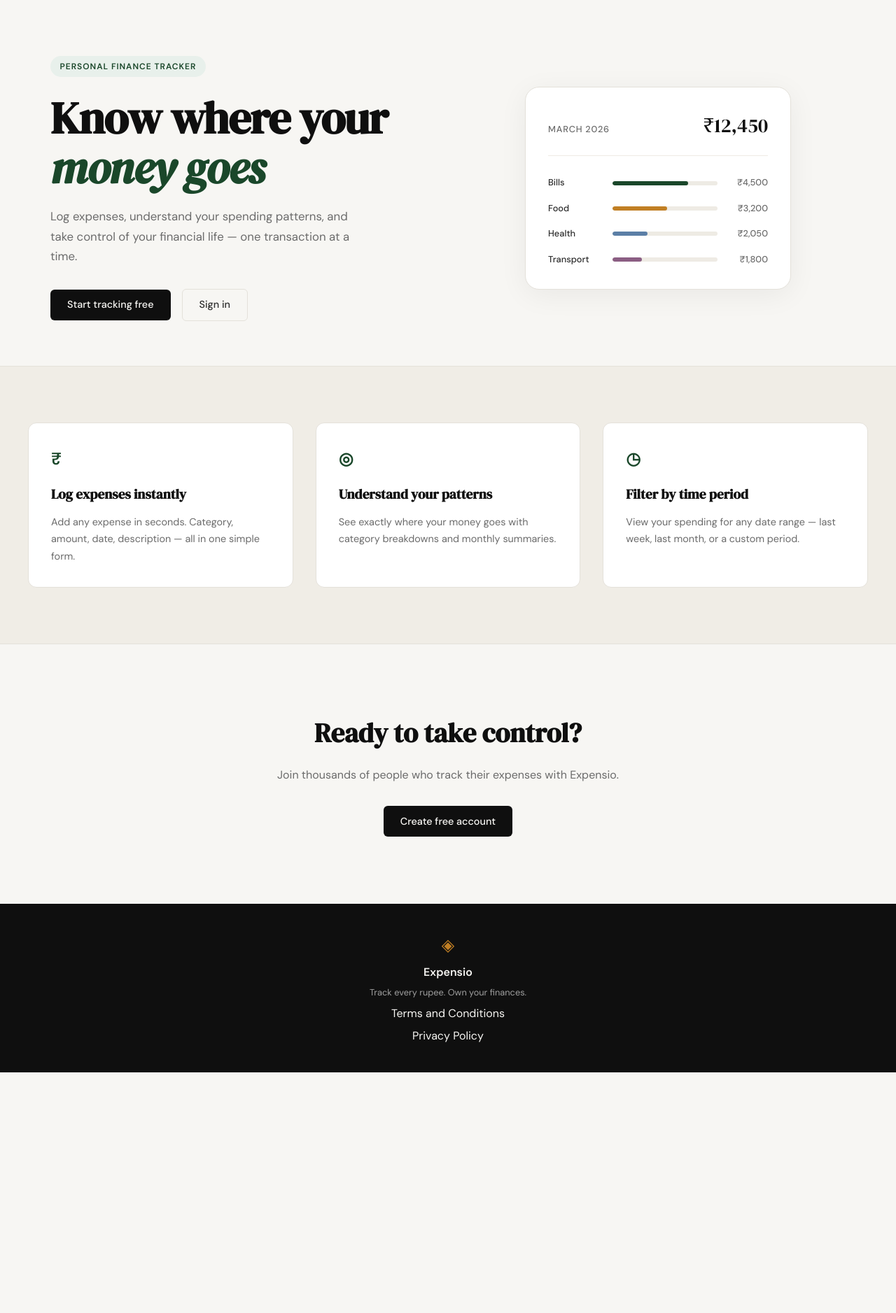
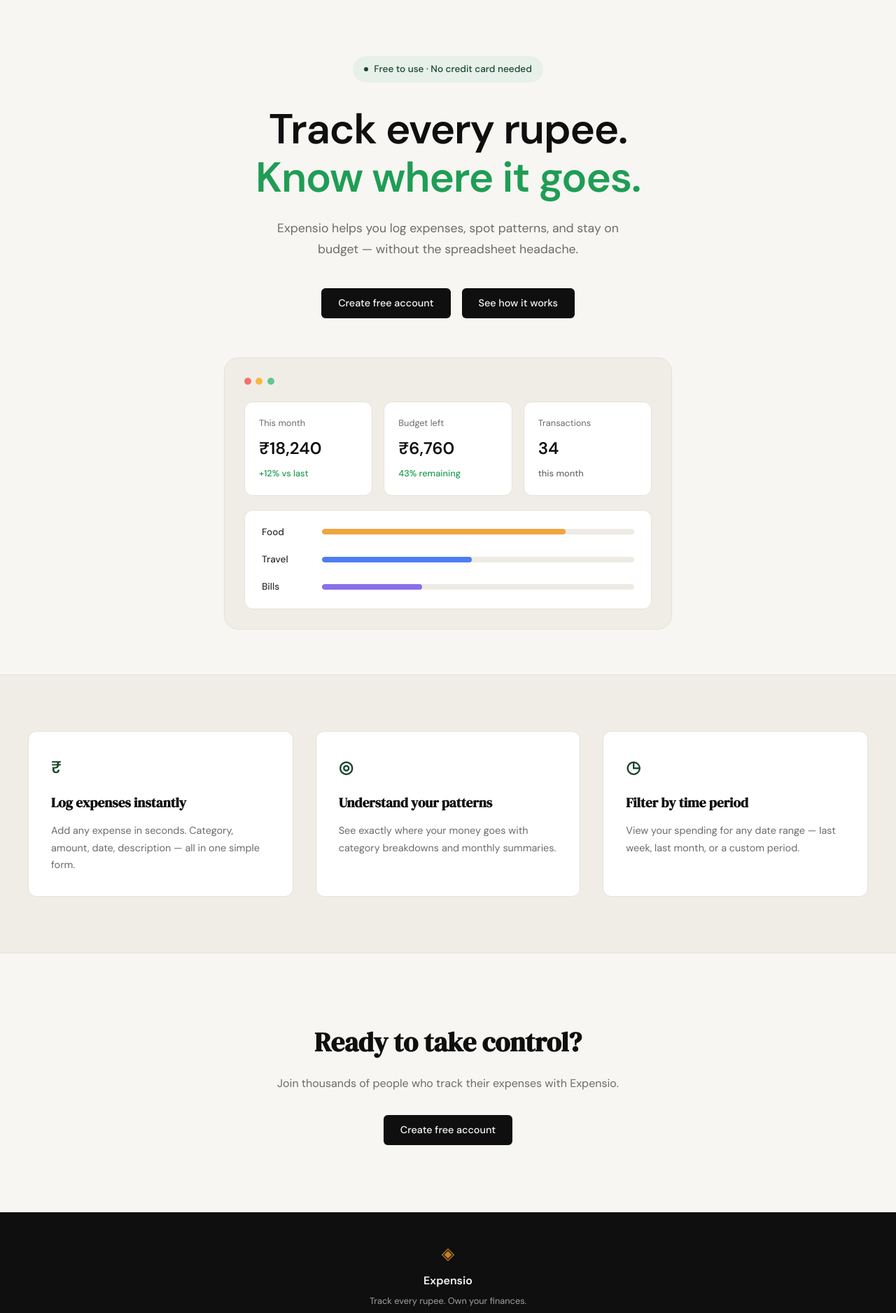
Before and after one commit to sankalp10525/Expensio, a Flask app: page / in a window 1280 px wide. Shown: the part 61-1938 px from the top of the page at 70% size. Before the commit the page ends 1594 px from the top, so only its background shows below. Run offline with Flask 3, Linux system fonts and the light colour scheme.

Commit message:
[Expensio][landing page changed the desgin]

```diff
--- a/static/css/style.css
+++ b/static/css/style.css
@@ -125,53 +125,60 @@ a { color: inherit; text-decoration: none; }
 
 .hero {
     padding: 5rem 2rem 4rem;
-    display: grid;
-    grid-template-columns: 1fr 1fr;
-    gap: 4rem;
-    align-items: center;
-    max-width: var(--max-width);
+    max-width: 780px;
     margin: 0 auto;
+    text-align: center;
 }
 
 .hero-badge {
-    display: inline-block;
+    display: inline-flex;
+    align-items: center;
+    gap: 0.5rem;
     background: var(--accent-light);
     color: var(--accent);
-    font-size: 0.75rem;
-    font-weight: 600;
-    letter-spacing: 0.08em;
-    text-transform: uppercase;
-    padding: 0.35rem 0.85rem;
+    font-size: 0.85rem;
+    font-weight: 500;
+    padding: 0.5rem 1rem;
     border-radius: 999px;
+    margin-bottom: 2rem;
+}
+
+.hero-badge-dot {
+    width: 6px;
+    height: 6px;
+    border-radius: 50%;
+    background: var(--accent);
+    display: inline-block;
+}
+
+.hero-title {
+    font-family: var(--font-body);
+    font-weight: 700;
+    font-size: clamp(2.5rem, 6vw, 3.75rem);
+    line-height: 1.15;
+    letter-spacing: -0.02em;
+    color: var(--ink);
     margin-bottom: 1.5rem;
 }
 
-.hero-title {
-    font-family: var(--font-display);
-    font-size: clamp(2.5rem, 5vw, 4rem);
-    line-height: 1.1;
-    letter-spacing: -0.02em;
-    color: var(--ink);
-    margin-bottom: 1.25rem;
-}
-
-.hero-title em {
-    font-style: italic;
-    color: var(--accent);
+.hero-title-accent {
+    color: #1f9d55;
 }
 
 .hero-subtitle {
-    font-size: 1.05rem;
+    font-size: 1.1rem;
     color: var(--ink-muted);
     line-height: 1.7;
-    max-width: 460px;
-    margin-bottom: 2rem;
+    max-width: 520px;
+    margin: 0 auto 2.5rem;
 }
 
 .hero-actions {
     display: flex;
     gap: 1rem;
     align-items: center;
+    justify-content: center;
+    margin-bottom: 3.5rem;
 }
 
 /* ------------------------------------------------------------------ */
@@ -184,55 +191,93 @@ a { color: inherit; text-decoration: none; }
 }
 
 .mock-card {
+    background: var(--paper-warm);
+    border: 1px solid var(--border);
+    border-radius: var(--radius-lg);
+    padding: 1.75rem;
+    width: 100%;
+    max-width: 640px;
+    text-align: left;
+}
+
+.mock-dots {
+    display: flex;
+    gap: 0.4rem;
+    margin-bottom: 1.5rem;
+}
+
+.mock-dot {
+    width: 10px;
+    height: 10px;
+    border-radius: 50%;
+}
+
+.mock-dot-red { background: #f47069; }
+.mock-dot-yellow { background: #f5b942; }
+.mock-dot-green { background: #62c68f; }
+
+.mock-stats {
+    display: grid;
+    grid-template-columns: repeat(3, 1fr);
+    gap: 1rem;
+    margin-bottom: 1.25rem;
+}
+
+.mock-stat {
     background: var(--paper-card);
     border: 1px solid var(--border);
-    border-radius: var(--radius-lg);
-    padding: 2rem;
-    width: 100%;
-    max-width: 380px;
-    box-shadow: 0 8px 40px rgba(0,0,0,0.06);
+    border-radius: var(--radius-md);
+    padding: 1.25rem;
+    display: flex;
+    flex-direction: column;
+    gap: 0.4rem;
 }
 
-.mock-card-header {
-    display: flex;
-    justify-content: space-between;
-    align-items: baseline;
-    margin-bottom: 1.75rem;
-    padding-bottom: 1.25rem;
-    border-bottom: 1px solid var(--border-soft);
+.mock-stat-label {
+    font-size: 0.8rem;
+    color: var(--ink-muted);
 }
 
-.mock-label {
-    font-size: 0.8rem;
-    font-weight: 500;
-    color: var(--ink-muted);
-    text-transform: uppercase;
-    letter-spacing: 0.06em;
-}
-
-.mock-total {
-    font-family: var(--font-display);
-    font-size: 1.75rem;
+.mock-stat-value {
+    font-family: var(--font-body);
+    font-weight: 700;
+    font-size: 1.5rem;
     color: var(--ink);
 }
 
-.mock-bars { display: flex; flex-direction: column; gap: 1rem; }
+.mock-stat-delta {
+    font-size: 0.8rem;
+    font-weight: 500;
+}
+
+.mock-delta-positive { color: #1f9d55; }
+.mock-delta-muted { color: var(--ink-muted); }
+
+.mock-bars {
+    background: var(--paper-card);
+    border: 1px solid var(--border);
+    border-radius: var(--radius-md);
+    padding: 1.25rem 1.5rem;
+    display: flex;
+    flex-direction: column;
+    gap: 1.1rem;
+}
 
 .mock-bar-row {
     display: grid;
-    grid-template-columns: 80px 1fr 60px;
+    grid-template-columns: 70px 1fr;
     align-items: center;
-    gap: 0.75rem;
+    gap: 1rem;
 }
 
 .mock-cat {
-    font-size: 0.8rem;
+    font-size: 0.85rem;
     font-weight: 500;
     color: var(--ink-soft);
 }
 
 .mock-bar-track {
-    height: 6px;
+    height: 8px;
     background: var(--border-soft);
     border-radius: 999px;
     overflow: hidden;
@@ -240,21 +285,13 @@ a { color: inherit; text-decoration: none; }
 
 .mock-bar {
     height: 100%;
-    background: var(--accent);
     border-radius: 999px;
     transition: width 0.6s ease;
 }
 
-.mock-bar-2 { background: var(--accent-2); }
-.mock-bar-3 { background: #5b7fa6; }
-.mock-bar-4 { background: #8b5e83; }
-
-.mock-amt {
-    font-size: 0.8rem;
-    font-weight: 500;
-    color: var(--ink-muted);
-    text-align: right;
-}
+.mock-bar-food { background: #f0a63e; }
+.mock-bar-travel { background: #4f7df0; }
+.mock-bar-bills { background: #8b6fe8; }
 
 /* ------------------------------------------------------------------ */
 /* Buttons                                                             */
@@ -512,13 +549,7 @@ a { color: inherit; text-decoration: none; }
 /* ------------------------------------------------------------------ */
 
 @media (max-width: 900px) {
-    .hero {
-        grid-template-columns: 1fr;
-        text-align: center;
-    }
-
     .hero-subtitle { max-width: 100%; }
-    .hero-actions { justify-content: center; }
     .hero-visual { display: none; }
 
     .features-inner { grid-template-columns: 1fr; }
--- a/templates/landing.html
+++ b/templates/landing.html
@@ -5,56 +5,65 @@
 {% block content %}
 
 <section class="hero">
-    <div class="hero-inner">
-        <div class="hero-badge">Personal Finance Tracker</div>
-        <h1 class="hero-title">
-            Know where your<br>
-            <em>money goes</em>
-        </h1>
-        <p class="hero-subtitle">
-            Log expenses, understand your spending patterns,
-            and take control of your financial life —
-            one transaction at a time.
-        </p>
-        <div class="hero-actions">
-            <a href="{{ url_for('register') }}" class="btn-primary">Start tracking free</a>
-            <a href="{{ url_for('login') }}" class="btn-ghost">Sign in</a>
-        </div>
+    <div class="hero-badge">
+        <span class="hero-badge-dot"></span>
+        Free to use · No credit card needed
     </div>
+    <h1 class="hero-title">
+        Track every rupee.<br>
+        <span class="hero-title-accent">Know where it goes.</span>
+    </h1>
+    <p class="hero-subtitle">
+        Expensio helps you log expenses, spot patterns, and stay
+        on budget — without the spreadsheet headache.
+    </p>
+    <div class="hero-actions">
+        <a href="{{ url_for('register') }}" class="btn-primary">Create free account</a>
+        <a href="#" class="btn-primary">See how it works</a>
+    </div>
+
     <div class="hero-visual">
         <div class="mock-card">
-            <div class="mock-card-header">
-                <span class="mock-label">March 2026</span>
-                <span class="mock-total">₹12,450</span>
+            <div class="mock-dots">
+                <span class="mock-dot mock-dot-red"></span>
+                <span class="mock-dot mock-dot-yellow"></span>
+                <span class="mock-dot mock-dot-green"></span>
+            </div>
+            <div class="mock-stats">
+                <div class="mock-stat">
+                    <span class="mock-stat-label">This month</span>
+                    <span class="mock-stat-value">₹18,240</span>
+                    <span class="mock-stat-delta mock-delta-positive">+12% vs last</span>
+                </div>
+                <div class="mock-stat">
+                    <span class="mock-stat-label">Budget left</span>
+                    <span class="mock-stat-value">₹6,760</span>
+                    <span class="mock-stat-delta mock-delta-positive">43% remaining</span>
+                </div>
+                <div class="mock-stat">
+                    <span class="mock-stat-label">Transactions</span>
+                    <span class="mock-stat-value">34</span>
+                    <span class="mock-stat-delta mock-delta-muted">this month</span>
+                </div>
             </div>
             <div class="mock-bars">
                 <div class="mock-bar-row">
+                    <span class="mock-cat">Food</span>
+                    <div class="mock-bar-track">
+                        <div class="mock-bar mock-bar-food" style="width: 78%"></div>
+                    </div>
+                </div>
+                <div class="mock-bar-row">
+                    <span class="mock-cat">Travel</span>
+                    <div class="mock-bar-track">
+                        <div class="mock-bar mock-bar-travel" style="width: 48%"></div>
+                    </div>
+                </div>
+                <div class="mock-bar-row">
                     <span class="mock-cat">Bills</span>
                     <div class="mock-bar-track">
-                        <div class="mock-bar" style="width: 72%"></div>
+                        <div class="mock-bar mock-bar-bills" style="width: 32%"></div>
                     </div>
-                    <span class="mock-amt">₹4,500</span>
-                </div>
-                <div class="mock-bar-row">
-                    <span class="mock-cat">Food</span>
-                    <div class="mock-bar-track">
-                        <div class="mock-bar mock-bar-2" style="width: 52%"></div>
-                    </div>
-                    <span class="mock-amt">₹3,200</span>
-                </div>
-                <div class="mock-bar-row">
-                    <span class="mock-cat">Health</span>
-                    <div class="mock-bar-track">
-                        <div class="mock-bar mock-bar-3" style="width: 33%"></div>
-                    </div>
-                    <span class="mock-amt">₹2,050</span>
-                </div>
-                <div class="mock-bar-row">
-                    <span class="mock-cat">Transport</span>
-                    <div class="mock-bar-track">
-                        <div class="mock-bar mock-bar-4" style="width: 28%"></div>
-                    </div>
-                    <span class="mock-amt">₹1,800</span>
                 </div>
             </div>
         </div>
```
